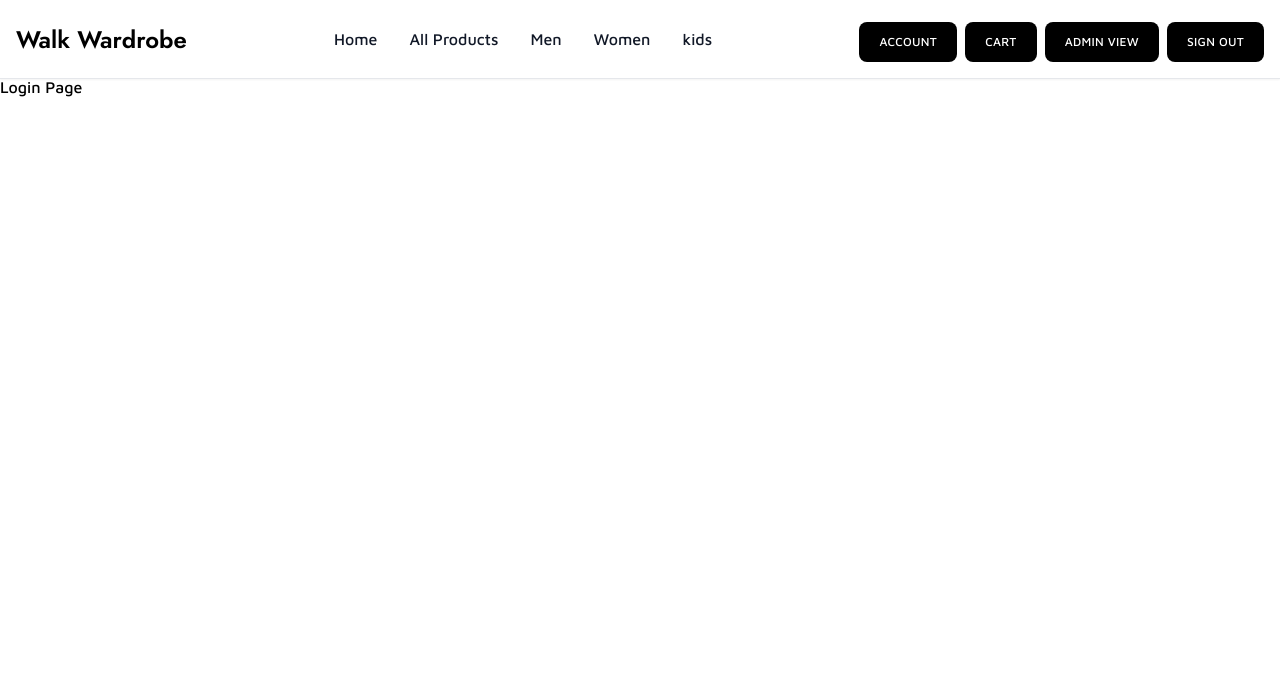
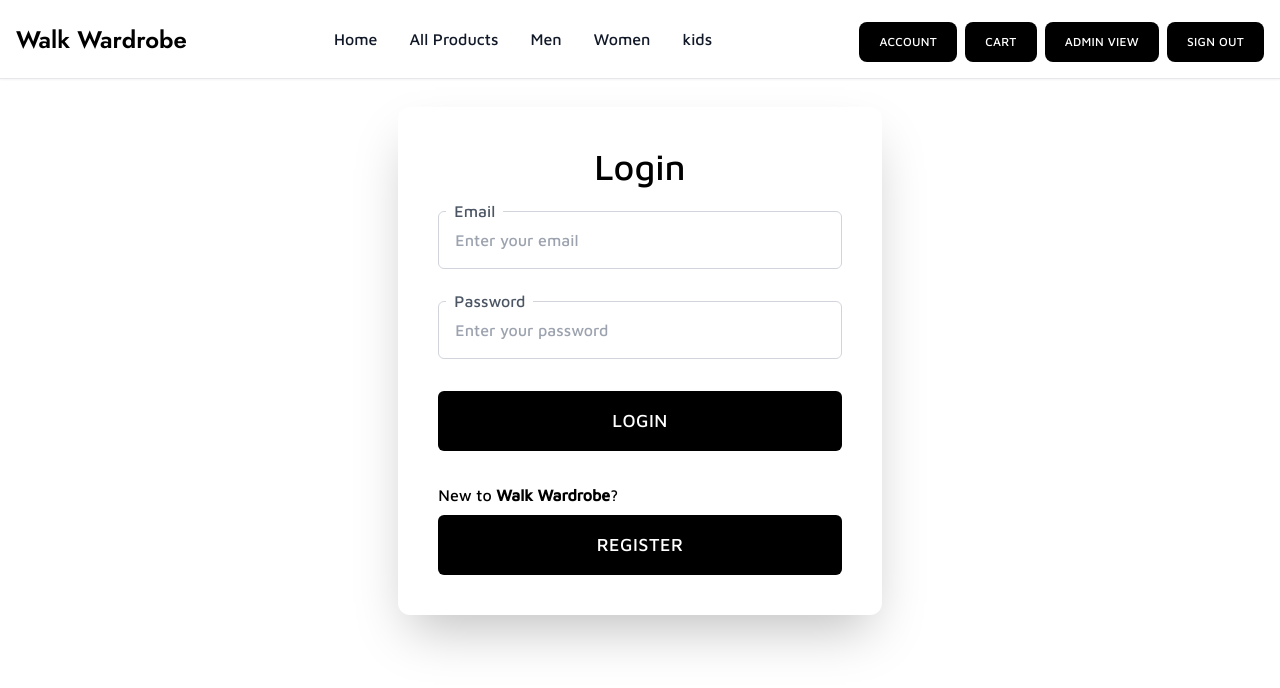
Before and after one commit to md-anas-sabah/walk-wardrobe, a Next.js app: page /login in a window 1280 px wide. Shown: the top 688 px of the page. Built offline with nearby package versions, Linux system fonts and the light colour scheme.

Commit message:
added login and register page and added components respective to them

```diff
--- a/src/app/login/page.js
+++ b/src/app/login/page.js
@@ -1,4 +1,54 @@
 "use client";
+
+import InputComponent from "@/components/Form/Input";
+import { loginFormControls } from "@/utils";
+import { useRouter } from "next/navigation";
+
 export default function Login() {
-  return <div className="bg-white relative">Login Page</div>;
+  const router = useRouter();
+
+  return (
+    <div className="bg-white relative">
+      <div className="flex flex-col items-center justify-between pt-0 pr-10 pb-0 pl-10 mt-8 mr-auto xl:px-5 lg:flex-row">
+        <div className="flex flex-col justify-center items-center w-full pr-10 pl-10 lg:flex-row">
+          <div className="w-full mt-10 mr-0 mb-0 ml-0 relative max-w-2xl lg:mt-0 lg:w-5/12">
+            <div className="flex flex-col items-center justify-start pt-10 pr-10 pb-10 pl-10 bg-white shadow-2xl rounded-xl relative z-10">
+              <p className="w-full text-4xl font-medium text-center">Login</p>
+
+              <div className="w-full mt-6 mr-0 mb-0 ml-0 relative space-y-8">
+                {loginFormControls.map((controlItem) =>
+                  controlItem.componentType === "input" ? (
+                    <InputComponent
+                      key={controlItem.id}
+                      type={controlItem.type}
+                      placeholder={controlItem.placeholder}
+                      label={controlItem.label}
+                    />
+                  ) : null
+                )}
+                <button
+                  className="disabled:opacity-50 inline-flex w-full items-center justify-center bg-black px-6 py-4 text-lg
+               text-white transition-all duration-200 ease-in-out focus:shadow font-medium uppercase tracking-wide rounded-md "
+                >
+                  Login
+                </button>
+                <div className="flex flex-col gap-2">
+                  <p>
+                    New to <b>Walk Wardrobe</b>?
+                  </p>
+                  <button
+                    className="disabled:opacity-50 inline-flex w-full items-center justify-center bg-black px-6 py-4 text-lg
+               text-white transition-all duration-200 ease-in-out focus:shadow font-medium uppercase tracking-wide rounded-md "
+                    onClick={() => router.push("/register")}
+                  >
+                    Register
+                  </button>
+                </div>
+              </div>
+            </div>
+          </div>
+        </div>
+      </div>
+    </div>
+  );
 }
--- a/src/app/register/page.js
+++ b/src/app/register/page.js
@@ -30,17 +30,25 @@
                   {registrationFormControl.map((controlItem) =>
                     controlItem.componentType === "input" ? (
                       <InputComponent
+                        key={controlItem.id}
                         type={controlItem.type}
                         placeholder={controlItem.placeholder}
                         label={controlItem.label}
                       />
                     ) : controlItem.componentType === "select" ? (
                       <SelectComponent
+                        key={controlItem.id}
                         label={controlItem.label}
                         options={controlItem.options}
                       />
                     ) : null
                   )}
+                  <button
+                    className="disabled:opacity-50 inline-flex w-full items-center justify-center bg-black px-6 py-4 text-lg
+                   text-white transition-all duration-200 ease-in-out focus:shadow font-medium uppercase tracking-wide rounded-md "
+                  >
+                    Register
+                  </button>
                 </div>
               )}
             </div>
--- a/src/components/Form/Input/index.js
+++ b/src/components/Form/Input/index.js
@@ -7,7 +7,7 @@
 }) {
   return (
     <div className="relative">
-      <p className="absolute pt-0 pr-2 pb-0 pl-2 -mt-3 mr-0 mb-0 ml-2 font-medium text-gray-600">
+      <p className="absolute pt-0 pr-2 pb-0 pl-2 -mt-3 mr-0 mb-0 ml-2 font-medium text-gray-600 bg-white">
         {label}
       </p>
       <input
--- a/src/components/Form/Select/index.js
+++ b/src/components/Form/Select/index.js
@@ -6,7 +6,7 @@
 }) {
   return (
     <div className="relative">
-      <p className=" absolute pt-0 pr-2 pb-0 pl-2 -mt-3 mr-0 mb-0 ml-2 font-medium text-gray-600">
+      <p className=" absolute pt-0 pr-2 pb-0 pl-2 -mt-3 mr-0 mb-0 ml-2 font-medium text-gray-600 bg-white">
         {label}
       </p>
       <select
--- a/src/utils/index.js
+++ b/src/utils/index.js
@@ -79,3 +79,20 @@
     ],
   },
 ];
+
+export const loginFormControls = [
+  {
+    id: "email",
+    type: "email",
+    placeholder: "Enter your email",
+    label: "Email",
+    componentType: "input",
+  },
+  {
+    id: "password",
+    type: "password",
+    placeholder: "Enter your password",
+    label: "Password",
+    componentType: "input",
+  },
+];
```
